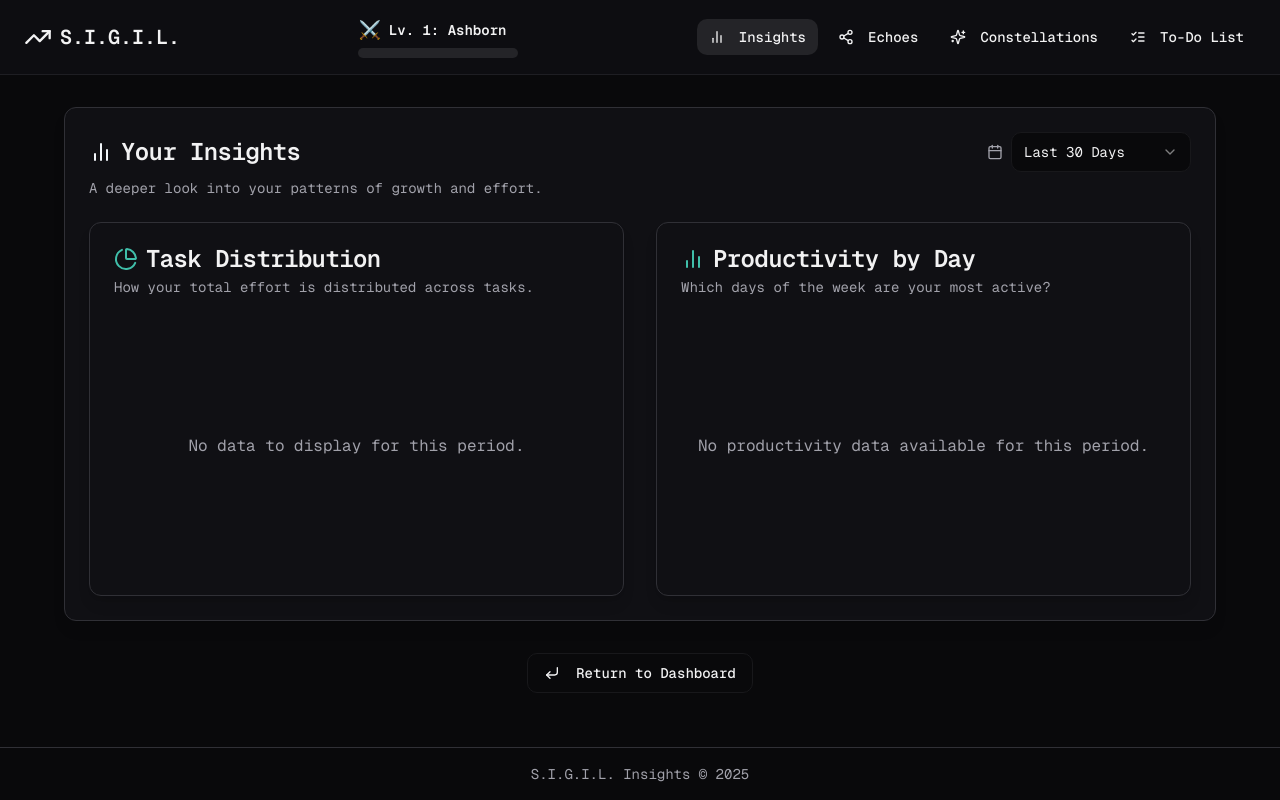
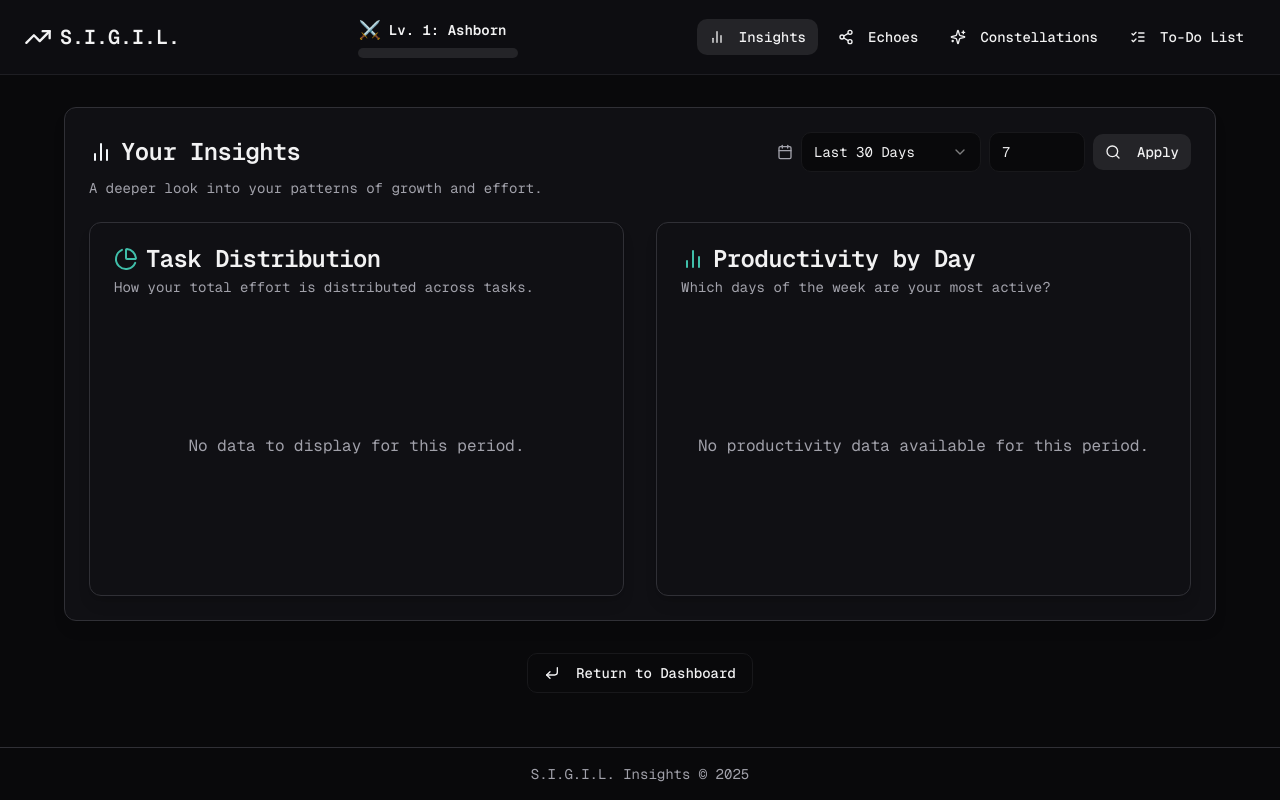
Before and after one commit to Abhi9818-max/SIGIL-clean, a Next.js app: page /insights in a window 1280 px wide. Built offline with nearby package versions, Linux system fonts and the light colour scheme.

Commit message:
in insight make a custom like a person can also enter no. like 3 , 4 to

```diff
--- a/src/app/insights/page.tsx
+++ b/src/app/insights/page.tsx
@@ -6,7 +6,7 @@ import Header from '@/components/layout/Header';
 import { useUserRecords } from '@/components/providers/UserRecordsProvider';
 import { Card, CardContent, CardHeader, CardTitle, CardDescription } from '@/components/ui/card';
 import { Button } from '@/components/ui/button';
-import { BarChart2, Calendar, CornerDownLeft } from 'lucide-react';
+import { BarChart2, Calendar, CornerDownLeft, Search } from 'lucide-react';
 import { cn } from '@/lib/utils';
 import {
   Select,
@@ -15,17 +15,19 @@ import {
   SelectTrigger,
   SelectValue,
 } from "@/components/ui/select";
-import { subDays, startOfYear, endOfYear, subMonths } from 'date-fns';
+import { Input } from '@/components/ui/input';
+import { subDays, startOfYear } from 'date-fns';
 import TaskDistributionChart from '@/components/insights/TaskDistributionChart';
 import ProductivityByDayChart from '@/components/insights/ProductivityByDayChart';
 import Link from 'next/link';
 
-type TimeRange = 'last_30_days' | 'last_90_days' | 'this_year';
+type TimeRange = 'last_30_days' | 'last_90_days' | 'this_year' | 'custom';
 
 export default function InsightsPage() {
   const { getUserLevelInfo } = useUserRecords();
   const [currentYear, setCurrentYear] = useState<number | null>(null);
   const [timeRange, setTimeRange] = useState<TimeRange>('last_30_days');
+  const [customDays, setCustomDays] = useState<number>(7);
   const [dateRange, setDateRange] = useState<{ start: Date, end: Date }>({
     start: subDays(new Date(), 29),
     end: new Date(),
@@ -35,16 +37,20 @@ export default function InsightsPage() {
     setCurrentYear(new Date().getFullYear());
   }, []);
 
-  useEffect(() => {
+  const calculateDateRange = (range: TimeRange, days?: number) => {
     const now = new Date();
     let start;
     const end = now;
-    switch (timeRange) {
+
+    switch (range) {
       case 'last_90_days':
         start = subDays(now, 89);
         break;
       case 'this_year':
         start = startOfYear(now);
+        break;
+      case 'custom':
+        start = subDays(now, (days || 7) - 1);
         break;
       case 'last_30_days':
       default:
@@ -52,8 +58,20 @@ export default function InsightsPage() {
         break;
     }
     setDateRange({ start, end });
+  };
+
+  useEffect(() => {
+    if (timeRange !== 'custom') {
+      calculateDateRange(timeRange);
+    }
   }, [timeRange]);
 
+  const handleCustomDaysApply = () => {
+    if (customDays > 0) {
+      setTimeRange('custom'); // Set range to custom to reflect the action
+      calculateDateRange('custom', customDays);
+    }
+  };
 
   const levelInfo = getUserLevelInfo();
   const pageTierClass = levelInfo ? `page-tier-group-${levelInfo.tierGroup}` : 'page-tier-group-1';
@@ -67,23 +85,38 @@ export default function InsightsPage() {
       <main className="flex-grow container mx-auto p-4 md:p-8 animate-fade-in-up">
         <Card className="shadow-lg w-full max-w-6xl mx-auto">
           <CardHeader>
-            <div className="flex flex-col sm:flex-row sm:items-center sm:justify-between">
-                <div className="flex items-center gap-2 mb-4 sm:mb-0">
+            <div className="flex flex-col sm:flex-row sm:items-center sm:justify-between gap-4">
+                <div className="flex items-center gap-2">
                   <BarChart2 className="h-6 w-6 text-primary" />
                   <CardTitle>Your Insights</CardTitle>
                 </div>
-                <div className="flex items-center gap-2">
+                <div className="flex flex-wrap items-center gap-2">
                     <Calendar className="h-4 w-4 text-muted-foreground" />
                     <Select onValueChange={(value: TimeRange) => setTimeRange(value)} defaultValue={timeRange}>
-                        <SelectTrigger className="w-[180px]">
+                        <SelectTrigger className="w-full sm:w-[180px]">
                             <SelectValue placeholder="Select time range" />
                         </SelectTrigger>
                         <SelectContent>
                             <SelectItem value="last_30_days">Last 30 Days</SelectItem>
                             <SelectItem value="last_90_days">Last 90 Days</SelectItem>
                             <SelectItem value="this_year">This Year</SelectItem>
+                             <SelectItem value="custom">Custom</SelectItem>
                         </SelectContent>
                     </Select>
+                    <div className="flex items-center gap-2 w-full sm:w-auto">
+                        <Input
+                            type="number"
+                            value={customDays}
+                            onChange={(e) => setCustomDays(Number(e.target.value))}
+                            placeholder="Days"
+                            className="w-24"
+                            onFocus={() => setTimeRange('custom')}
+                        />
+                        <Button onClick={handleCustomDaysApply} size="sm" variant="secondary">
+                            <Search className="mr-2 h-4 w-4"/>
+                            Apply
+                        </Button>
+                    </div>
                 </div>
             </div>
             <CardDescription>A deeper look into your patterns of growth and effort.</CardDescription>
```
